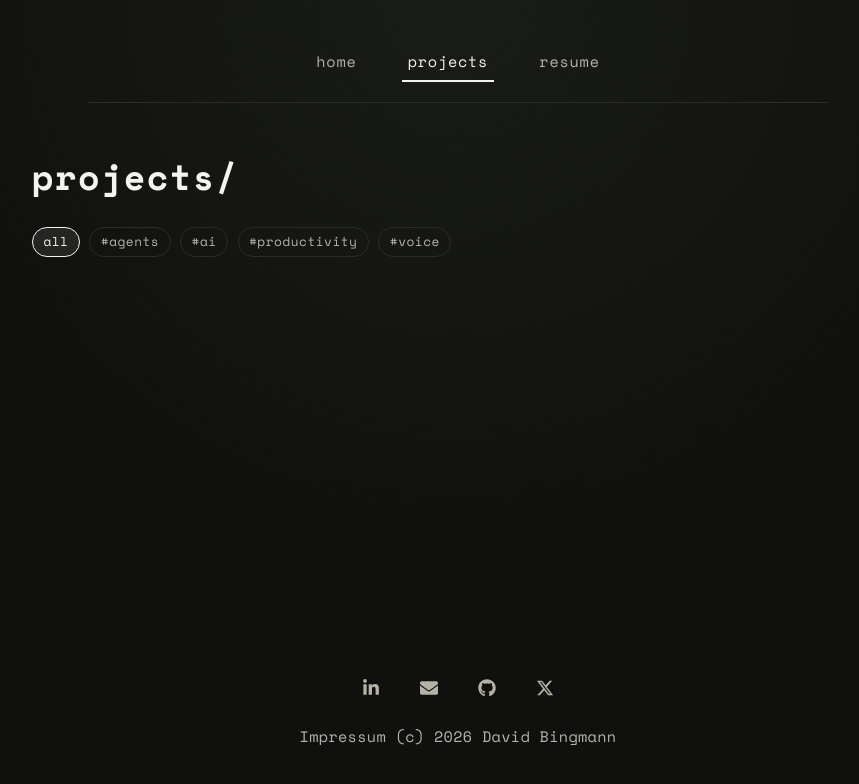
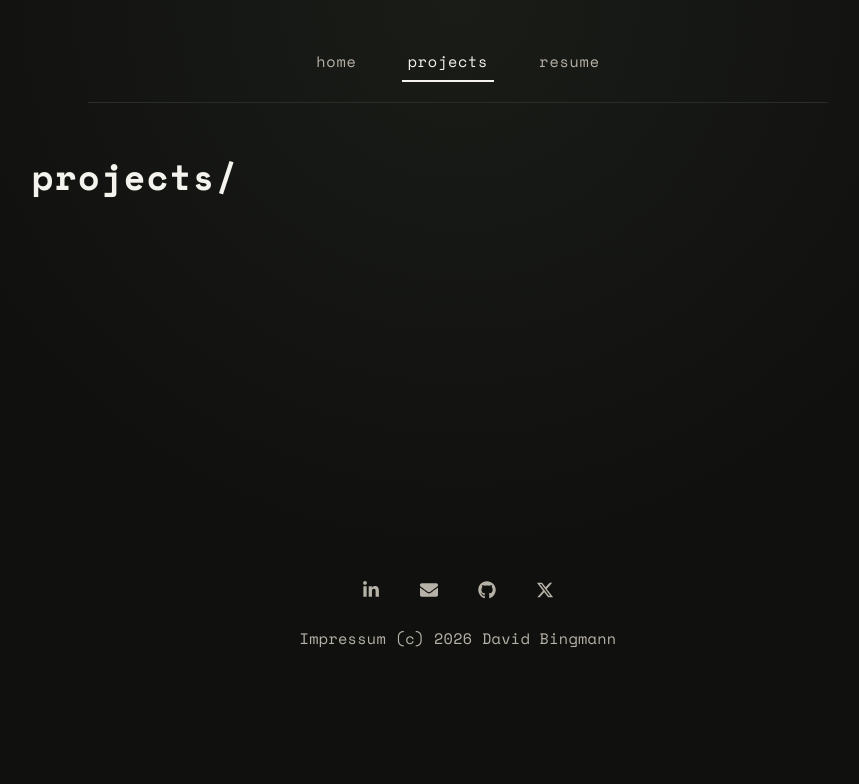
Before and after one commit to davidbingmann/davidbingmann.de, a React (Vite) app: page /projects in a window 1280 px wide. Shown: the top 784 px of the page, without its empty margins (182-1041 px from the left). Built offline with nearby package versions, Linux system fonts and the light colour scheme.

Commit message:
Remove tag pills from projects pages

```diff
--- a/src/pages/Project.jsx
+++ b/src/pages/Project.jsx
@@ -44,14 +44,6 @@ export default function Project() {
           </a>
         </p>
 
-        <div className="tag-row tag-row--compact" aria-label="Project tags">
-          {project.tags.map((tag) => (
-            <Link key={tag} className="tag" to={`/projects?tag=${encodeURIComponent(tag)}`}>
-              #{tag}
-            </Link>
-          ))}
-        </div>
-
         {project.body.map((paragraph) => (
           <p key={paragraph}>{paragraph}</p>
         ))}
--- a/src/pages/Projects.jsx
+++ b/src/pages/Projects.jsx
@@ -1,49 +1,17 @@
-import { useEffect, useMemo } from 'react';
-import { Link, useSearchParams } from 'react-router-dom';
+import { useEffect } from 'react';
+import { Link } from 'react-router-dom';
 import { projects } from '../data/projects.js';
 
 export default function Projects() {
-  const [searchParams] = useSearchParams();
-  const activeTag = searchParams.get('tag');
-
   useEffect(() => {
     document.title = 'Projects - David Bingmann';
   }, []);
 
-  const allTags = useMemo(() => {
-    const tags = new Set();
-    projects.forEach((project) => project.tags.forEach((tag) => tags.add(tag)));
-    return Array.from(tags).sort((a, b) => a.localeCompare(b));
-  }, []);
-
-  const visibleProjects = activeTag
-    ? projects.filter((project) => project.tags.includes(activeTag))
-    : projects;
-
   return (
     <section className="section">
       <h1 className="section-title">projects/</h1>
-
-      <div className="tag-row" aria-label="Project tag filter">
-        <Link className={`tag${activeTag ? '' : ' tag--active'}`} to="/projects">
-          all
-        </Link>
-        {allTags.map((tag) => (
-          <Link
-            key={tag}
-            className={`tag${activeTag === tag ? ' tag--active' : ''}`}
-            to={`/projects?tag=${encodeURIComponent(tag)}`}
-          >
-            #{tag}
-          </Link>
-        ))}
-      </div>
-
-      {visibleProjects.length === 0 ? (
-        <div className="empty-note">No projects found for that tag.</div>
-      ) : (
       <div className="project-list">
-          {visibleProjects.map((project, index) => (
+        {projects.map((project, index) => (
           <article
             key={project.slug}
             className="project-card"
@@ -57,14 +25,6 @@ export default function Projects() {
             <p className="project-card-headline">{project.headline}</p>
             <p className="project-card-summary">{project.summary}</p>
 
-              <div className="tag-row tag-row--compact" aria-label="Project tags">
-                {project.tags.map((tag) => (
-                  <Link key={tag} className="tag" to={`/projects?tag=${encodeURIComponent(tag)}`}>
-                    #{tag}
-                  </Link>
-                ))}
-              </div>
-
             <p className="project-card-meta">
               <a href={project.repo.href} target="_blank" rel="noreferrer">
                 {project.repo.label}
@@ -73,7 +33,6 @@ export default function Projects() {
           </article>
         ))}
       </div>
-      )}
     </section>
   );
 }
--- a/src/styles.css
+++ b/src/styles.css
@@ -264,37 +264,6 @@ p {
   background: var(--surface);
 }
 
-.tag-row {
-  display: flex;
-  flex-wrap: wrap;
-  gap: 0.6rem;
-  align-items: center;
-}
-
-.tag-row--compact {
-  gap: 0.5rem;
-}
-
-.tag {
-  display: inline-flex;
-  align-items: center;
-  padding: 0.28rem 0.65rem;
-  border-radius: 999px;
-  border: 1px solid var(--line);
-  background: transparent;
-  color: var(--muted);
-  font-size: 0.8rem;
-  letter-spacing: 0.04em;
-  text-transform: lowercase;
-  transition: color 0.2s ease, border-color 0.2s ease, background-color 0.2s ease;
-}
-
-.tag--active {
-  color: var(--text);
-  border-color: var(--accent);
-  background-color: var(--hover);
-}
-
 .project-list {
   display: grid;
   gap: 1.25rem;
@@ -499,11 +468,6 @@ p {
     border-color: var(--accent);
   }
 
-  .tag:hover {
-    color: var(--text);
-    border-color: var(--accent);
-  }
-
   .project-title-link:hover {
     border-color: var(--text);
   }
```
Lines whose indentation alone changed are shown as unchanged.
